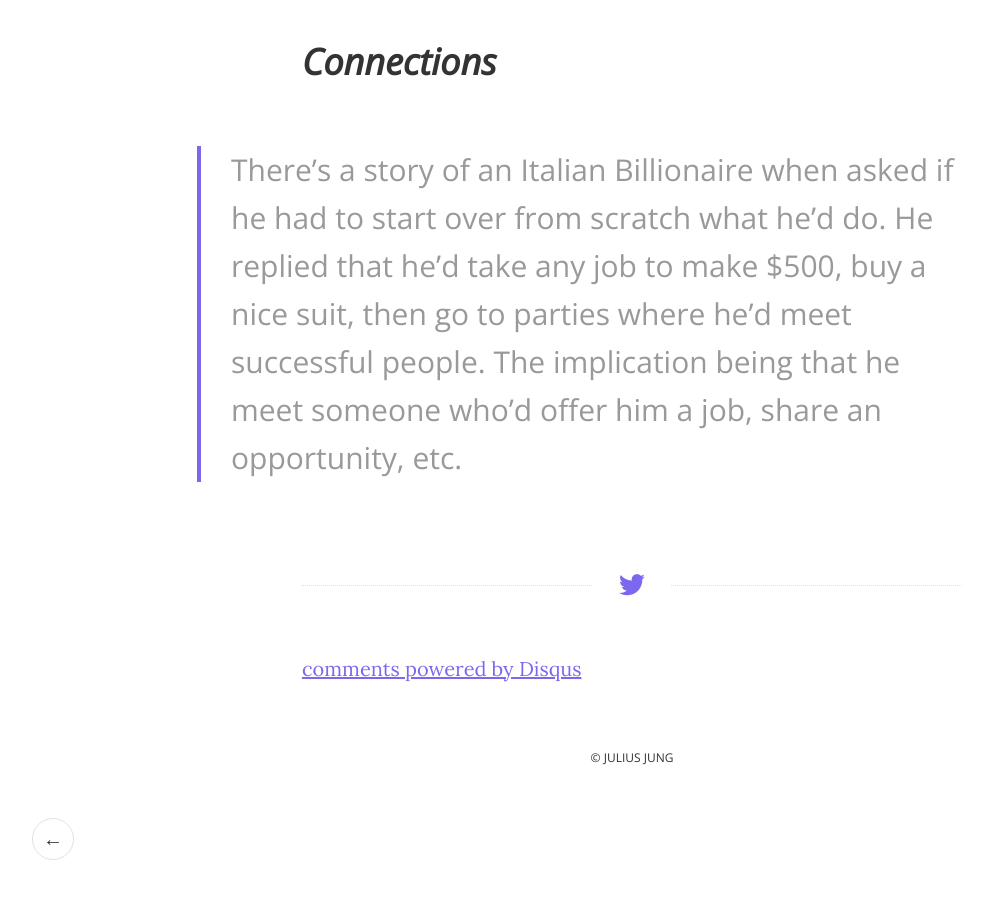
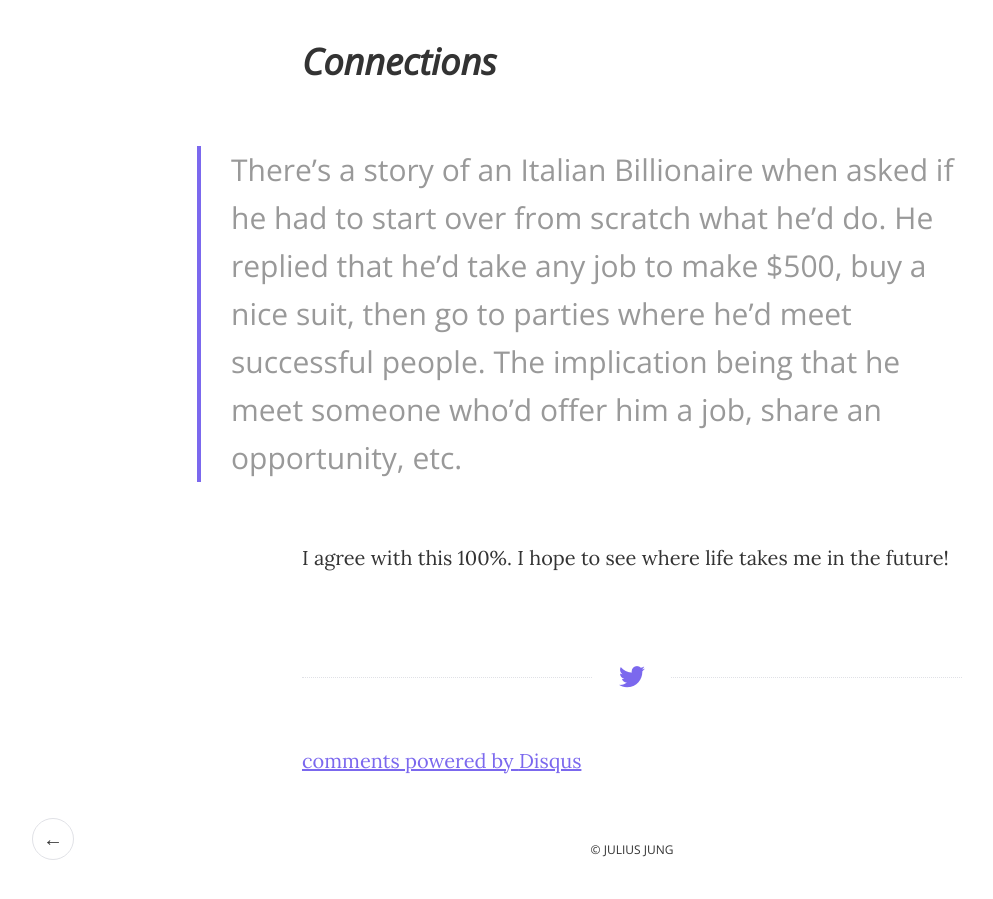
Before and after one commit to matchajune/matchajune.github.io, a Jekyll site: the page built from _posts/2014-09-14-post-dbc-reflection.markdown, in a window 1280 px wide and 900 px high, scrolled down 1348 px. Shown: the whole window, without its empty margins (8-1001 px from the left). Built offline with Jekyll 4.4.1, drawn with Linux system fonts in a browser that asks for light colours; comment, search, counter and statistics services are not loaded.

Commit message:
add conclusion

```diff
--- a/_posts/2014-09-14-post-dbc-reflection.markdown
+++ b/_posts/2014-09-14-post-dbc-reflection.markdown
@@ -18,3 +18,5 @@ One of the things I have learned is that relationships don't take care of themse
 ## Connections
 
 > There's a story of an Italian Billionaire when asked if he had to start over from scratch what he'd do. He replied that he'd take any job to make $500, buy a nice suit, then go to parties where he'd meet successful people. The implication being that he meet someone who'd offer him a job, share an opportunity, etc.
+
+I agree with this 100%. I hope to see where life takes me in the future!
```
